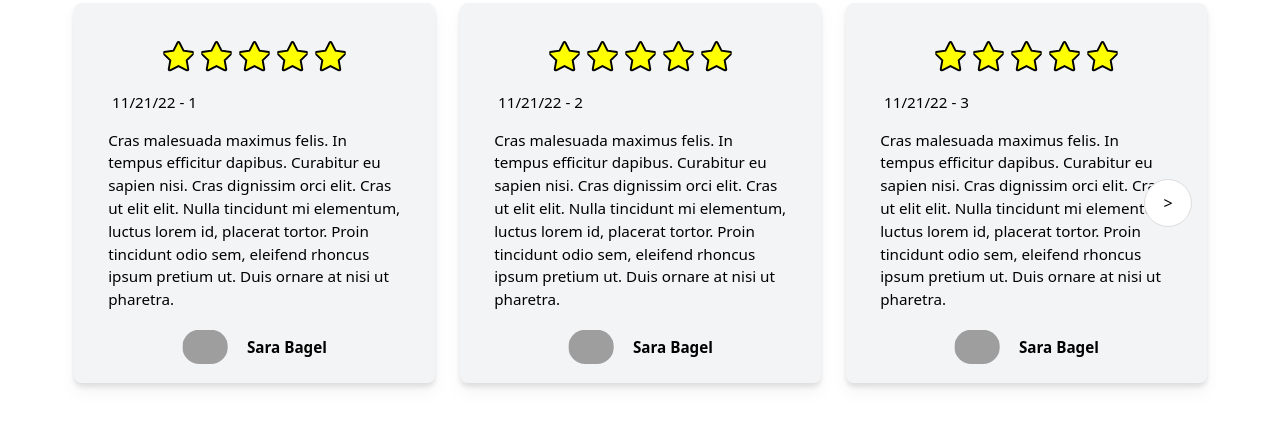
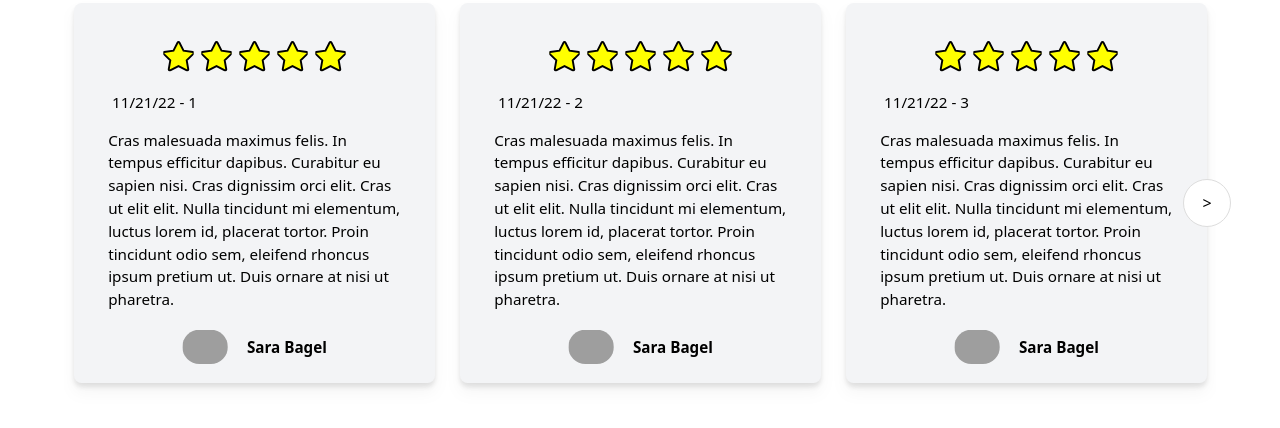
Before and after one commit to missatrox44/love-thy-selfie, a React (Vite) app: page / in a window 1280 px wide. Shown: the top 428 px of the page. Built offline with nearby package versions, Linux system fonts and the light colour scheme; grey boxes are pictures that could not be loaded.

Commit message:
arrow spacing better

```diff
--- a/src/components/ReviewCarousel/styles.css
+++ b/src/components/ReviewCarousel/styles.css
@@ -50,9 +50,9 @@
 }
 
 .left-arrow {
-  left: 24px;
+  left: -15px;
 }
 
 .right-arrow {
-  right: 24px;
+  right: -15px;
 }
```
